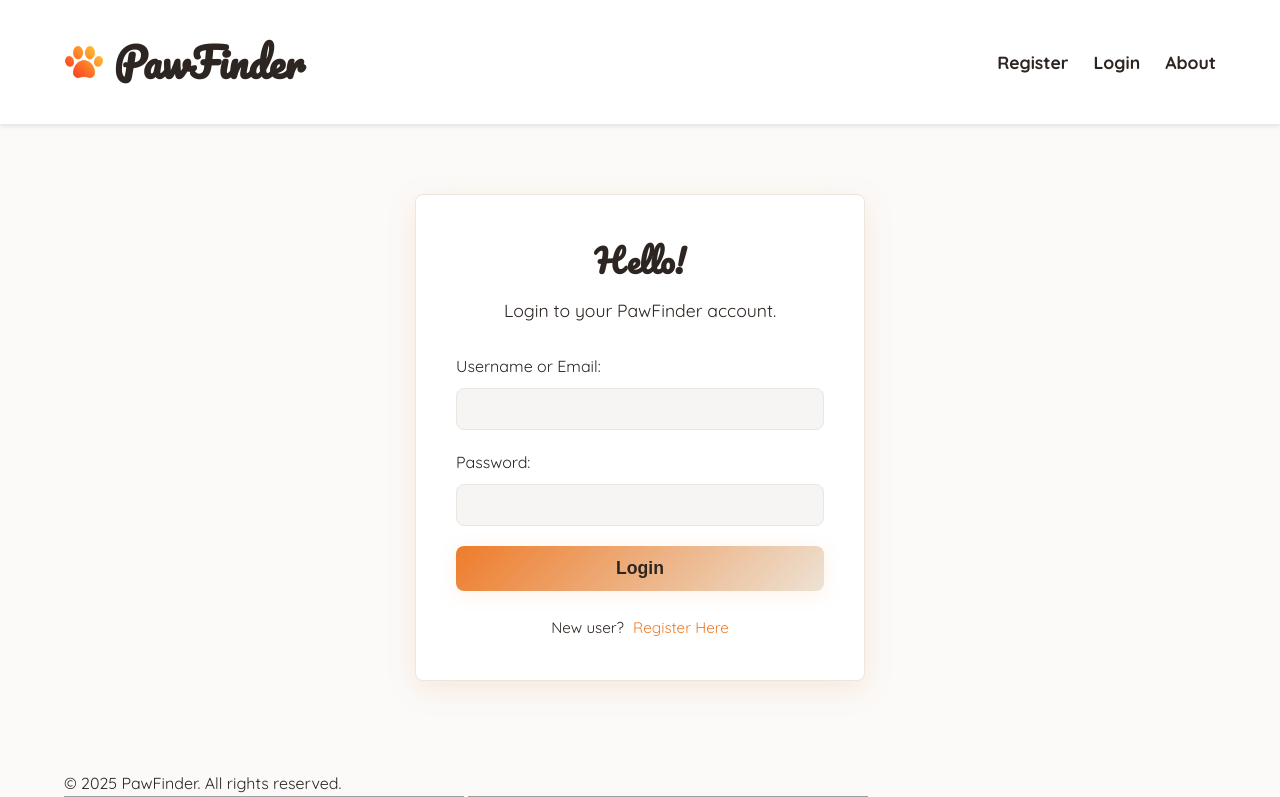
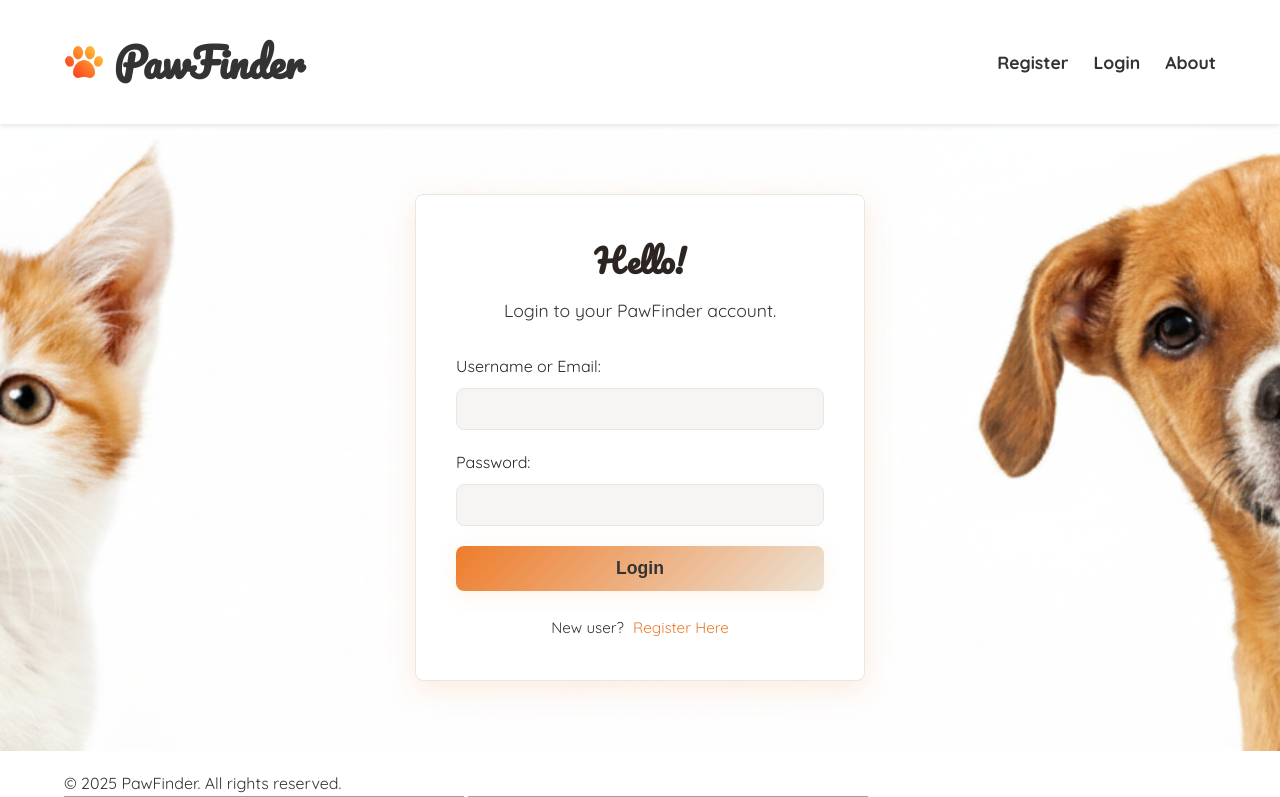
Before and after one commit to Deadpoolprime/petrescue2, a Django app: page / in a window 1280 px wide. Shown: the top 797 px of the page. Run offline with Django 4.2, Linux system fonts and the light colour scheme; grey boxes are pictures that could not be loaded.

Commit message:
major changes to ui is made #sp

```diff
--- a/static/css/style.css
+++ b/static/css/style.css
@@ -65,13 +65,54 @@
 
 /* --- General Body Styling --- */
 body {
-  font-family: 'Quicksand', sans-serif; /* Cute and readable font */
+  font-family: 'Quicksand', sans-serif;
   line-height: 1.6;
-  color: var(--foreground); /* Using variable for text color */
-  background-color: var(--background); /* Using variable */
-  min-height: 100vh; /* Ensure footer stays at bottom */
+  color: #333;
+  background-color: #f9f9f9; /* Default background for ALL pages */
+  min-height: 100vh;
   display: flex;
-  flex-direction: column; /* Structure for footer at bottom */
+  flex-direction: column;
+  /* REMOVE position: relative; from the general body */
+}
+
+/* --- LOGIN PAGE SPECIFIC BACKGROUND --- */
+body.login-page-background {
+  background-image: url('../images/loginpet.png');
+  background-size: cover;
+  background-position: center center;
+  background-attachment: fixed;
+  position: relative; /* Add position: relative; ONLY here */
+}
+
+/* Overlay for the login page background */
+body.login-page-background::before {
+  content: '';
+  position: absolute;
+  top: 0;
+  left: 0;
+  right: 0;
+  bottom: 0;
+  background-color: rgba(0, 0, 0, 0);
+  z-index: 0;
+}
+
+
+/* --- Ensure main content appears ABOVE the overlay --- */
+/* This rule needs to be specific to the login page as well */
+body.login-page-background header,
+body.login-page-background main,
+body.login-page-background footer {
+    position: relative;
+    z-index: 1;
+    /* Optional: Make header/footer transparent on login page */
+    /* background-color: transparent; */
+}
+
+
+/* --- You may need to add back a background for headers/footers on OTHER pages --- */
+/* If your header and footer look transparent on other pages now, add this: */
+header, footer {
+    background-color: #ffffff; /* Or var(--card) if you prefer */
 }
 
 /* --- Typography --- */
--- a/users/templates/users/base.html
+++ b/users/templates/users/base.html
@@ -9,6 +9,7 @@
     <link rel="stylesheet" href="{% static 'css/style.css' %}">
     <link href="https://fonts.googleapis.com/css2?family=Pacifico&family=Quicksand:wght@400;700&display=swap" rel="stylesheet">
 </head>
+<body class="{% block body_class %}{% endblock %}"></body>
 <body>
     <header class="site-header">
         <div class="container">
--- a/users/templates/users/login.html
+++ b/users/templates/users/login.html
@@ -2,7 +2,7 @@
 {% load static %}
 
 {% block title %}Login to PawFinder{% endblock %}
-
+{% block body_class %}login-page-background{% endblock %}
 {% block content %}
 <section class="auth-section">
     <div class="auth-box">
```
Also changed, not shown: static/images/loginpet.png (added).
